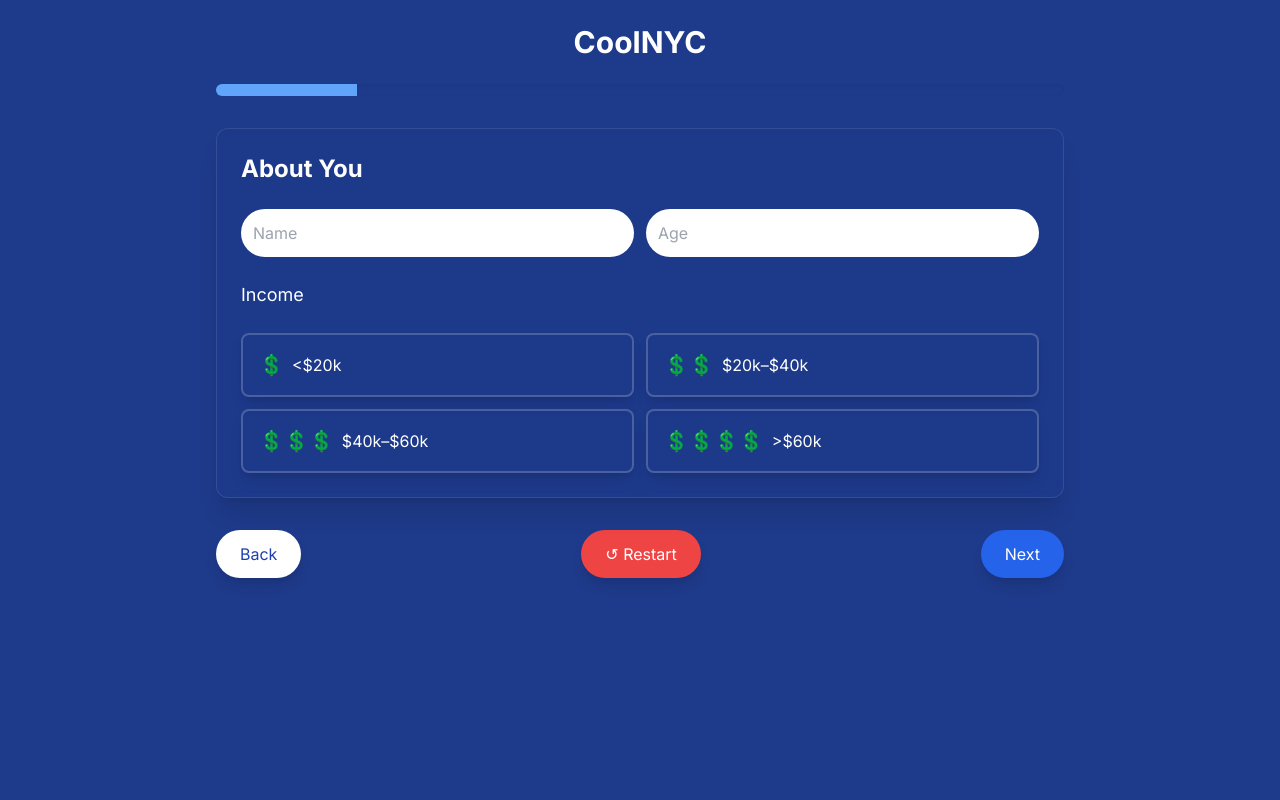
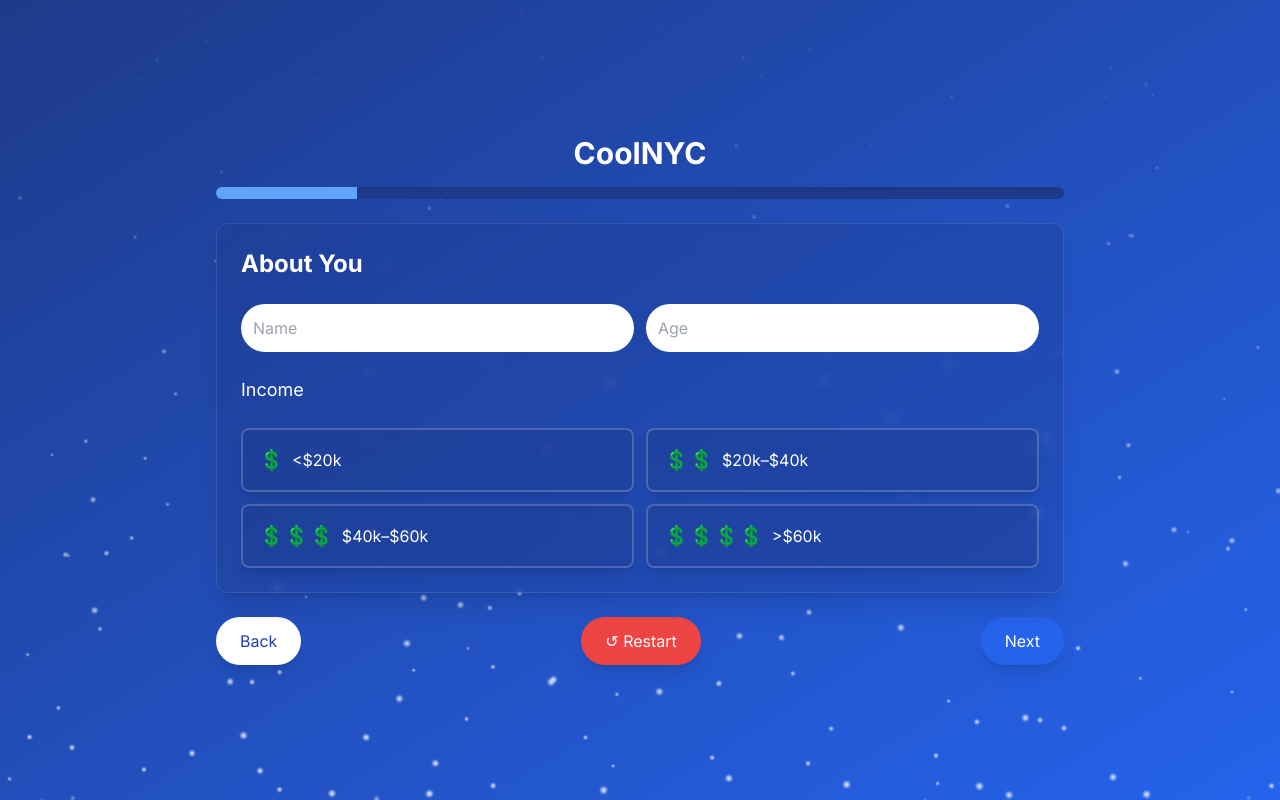
Before and after one commit to manizerahman/Cooling-NYC, a React (Create React App) app: page / in a window 1280 px wide. Both pictures are taken after a click on the button "Get Started". Built offline with nearby package versions, Linux system fonts and the light colour scheme.

Commit message:
ui updates and improved ux

```diff
--- a/public/index.html
+++ b/public/index.html
@@ -9,6 +9,10 @@
     <link rel="preconnect" href="https://fonts.googleapis.com" />
     <link rel="preconnect" href="https://fonts.gstatic.com" crossorigin />
     <link href="https://fonts.googleapis.com/css2?family=Inter:wght@400;700;800&display=swap" rel="stylesheet" />
+    <!-- Import Bungee font for landing title -->
+    <link rel="preconnect" href="https://fonts.googleapis.com" />
+    <link rel="preconnect" href="https://fonts.gstatic.com" crossorigin />
+    <link href="https://fonts.googleapis.com/css2?family=Bungee&display=swap" rel="stylesheet" />
     <title>Cooling NYC</title>
   </head>
   <body>
--- a/src/CoolingNYCApp.js
+++ b/src/CoolingNYCApp.js
@@ -519,11 +519,16 @@ const CoolingNYCApp = () => {
   // Form steps organized into single-page flows
   const steps = [
     // Landing Page
-    <div key="landing" className="relative flex flex-col items-center justify-center h-screen bg-blue-900 overflow-hidden">
+    <div
+      key="landing"
+      className="relative flex flex-col items-center justify-center h-screen bg-gradient-to-br from-blue-900 to-blue-600 overflow-hidden"
+    >
       {/* Particle animation background */}
-      <div className="absolute inset-0 overflow-hidden">
-        {Array.from({ length: 100 }).map((_, i) => {
+      <div className="absolute inset-0 overflow-hidden pointer-events-none">
+        {Array.from({ length: 200 }).map((_, i) => {
           const size = 8 + Math.random() * 12; // 8px to 20px
+          const duration = 4 + Math.random() * 6; // total animation duration
+          const delay = Math.random() * duration; // random offset into animation
           return (
             <span
               key={i}
@@ -532,8 +537,8 @@ const CoolingNYCApp = () => {
                 left: `${Math.random() * 100}%`,
                 width: `${size}px`,
                 height: `${size}px`,
-                animationDuration: `${4 + Math.random() * 6}s`,
-                animationDelay: `${Math.random() * 5}s`,
+                animationDuration: `${duration}s`,
+                animationDelay: `-${delay}s`,
                 opacity: 0.5 + Math.random() * 0.5,
               }}
             />
@@ -541,12 +546,12 @@ const CoolingNYCApp = () => {
         })}
       </div>
       <div className="z-10 text-center">
-        <h1 className="text-6xl md:text-7xl lg:text-8xl font-extrabold font-sans tracking-tight text-shadow text-white mb-6">
+        <h1 className="[font-size:7rem] font-semibold font-cooling tracking-tight text-shadow text-white mb-6">
           CoolNYC
         </h1>
         <button
           onClick={() => setStep(1)}
-          className="mt-8 px-8 py-4 bg-white text-blue-900 rounded-full shadow-lg hover:shadow-xl transition"
+          className="mt-8 px-8 py-4 bg-white text-blue-900 rounded-full shadow-lg transition-colors duration-200 ease-in-out hover:bg-blue-200"
         >
           Get Started
         </button>
@@ -732,33 +737,60 @@ const CoolingNYCApp = () => {
     return steps[0];
   }
 
+  const isFinalStep = step === steps.length - 1;
   return (
-    <div className="min-h-screen bg-blue-900">
-      <div className="w-full max-w-4xl mx-auto p-6 text-white">
+    <div className={`relative bg-gradient-to-br from-blue-900 to-blue-600 overflow-hidden ${isFinalStep ? 'overflow-y-auto min-h-screen' : 'flex items-center justify-center h-screen'}`}>
+      {/* Particle animation background */}
+      <div className="absolute inset-0 overflow-hidden pointer-events-none">
+        {Array.from({ length: 200 }).map((_, i) => {
+          const size = 8 + Math.random() * 12;
+          const duration = 4 + Math.random() * 6;
+          const delay = Math.random() * duration;
+          return (
+            <span
+              key={i}
+              className="particle"
+              style={{
+                left: `${Math.random() * 100}%`,
+                width: `${size}px`,
+                height: `${size}px`,
+                animationDuration: `${duration}s`,
+                animationDelay: `-${delay}s`,
+                opacity: 0.5 + Math.random() * 0.5,
+              }}
+            />
+          );
+        })}
+      </div>
+      <div className="w-full max-w-4xl mx-auto px-6 py-12 text-white relative z-10">
         {step > 0 && (
-          <>
-            <h2 className="text-center text-3xl font-bold mb-6 text-shadow">{translate("coolingNYCTitle")}</h2>
+          <div className="flex-shrink-0 mb-4">
+            <h2 className="text-center text-3xl font-bold mb-4 text-shadow">{translate("coolingNYCTitle")}</h2>
             {/* Progress bar */}
-            <div className="w-full h-3 bg-blue-900 rounded-full overflow-hidden mb-8 shadow-inner">
+            <div className="w-full h-3 bg-blue-900 rounded-full overflow-hidden mb-6 shadow-inner">
               <div
                 className="h-full bg-blue-400 transition-all duration-300"
                 style={{ width: `${(step / (steps.length - 1)) * 100}%` }}
               />
             </div>
-          </>
+          </div>
         )}
 
         {/* Current step */}
-        <div className="bg-blue-900 bg-opacity-30 p-6 rounded-xl shadow-xl backdrop-blur-sm border border-white border-opacity-10">
-          {steps[step]}
+        <div className="flex-grow flex items-center justify-center">
+          <div className="bg-blue-900 bg-opacity-30 p-6 rounded-xl shadow-xl backdrop-blur-sm border border-white border-opacity-10 w-full">
+            {steps[step]}
+          </div>
         </div>
 
         {/* Navigation buttons with Restart, hidden on landing page */}
         {step > 0 && (
-          <div className="flex justify-between items-center mt-8">
-            <button onClick={() => setStep(step - 1)} className="px-6 py-3 bg-white text-blue-800 rounded-full shadow-lg">Back</button>
-            <button onClick={() => window.location.reload()} className="px-6 py-3 bg-red-500 text-white rounded-full shadow-lg">↺ Restart</button>
-            {step < steps.length - 1 && (<button onClick={() => setStep(step + 1)} className="px-6 py-3 bg-blue-600 text-white rounded-full shadow-lg">Next</button>)}
+          <div className="flex-shrink-0 flex flex-col sm:flex-row justify-between items-center mt-6 space-y-2 sm:space-y-0 sm:space-x-4">
+            <button onClick={() => setStep(step - 1)} className="px-4 py-2 sm:px-6 sm:py-3 w-full sm:w-auto text-sm sm:text-base bg-white text-blue-800 rounded-full shadow-lg">Back</button>
+            <button onClick={() => window.location.reload()} className="px-4 py-2 sm:px-6 sm:py-3 w-full sm:w-auto text-sm sm:text-base bg-red-500 text-white rounded-full shadow-lg">↺ Restart</button>
+            {step < steps.length - 1 && (
+              <button onClick={() => setStep(step + 1)} className="px-4 py-2 sm:px-6 sm:py-3 w-full sm:w-auto text-sm sm:text-base bg-blue-600 text-white rounded-full shadow-lg">Next</button>
+            )}
           </div>
         )}
       </div>
--- a/src/index.css
+++ b/src/index.css
@@ -32,3 +32,17 @@ body {
     opacity: 0;
   }
 }
+
+/* Add 3D floating effect for landing title */
+@keyframes float3d {
+  0% { transform: translateY(0) rotateX(0deg) rotateY(0deg); }
+  25% { transform: translateY(-10px) rotateX(10deg) rotateY(15deg); }
+  50% { transform: translateY(0) rotateX(0deg) rotateY(0deg); }
+  75% { transform: translateY(-8px) rotateX(-5deg) rotateY(-10deg); }
+  100% { transform: translateY(0) rotateX(0deg) rotateY(0deg); }
+}
+
+.text-3d-float {
+  transform-style: preserve-3d;
+  animation: float3d 8s ease-in-out infinite;
+}
--- a/tailwind.config.js
+++ b/tailwind.config.js
@@ -5,6 +5,7 @@ module.exports = {
     extend: {
       fontFamily: {
         sans: ['Inter', 'sans-serif'],
+        cooling: ['Bungee', 'sans-serif'],
       },
     },
   },
```
